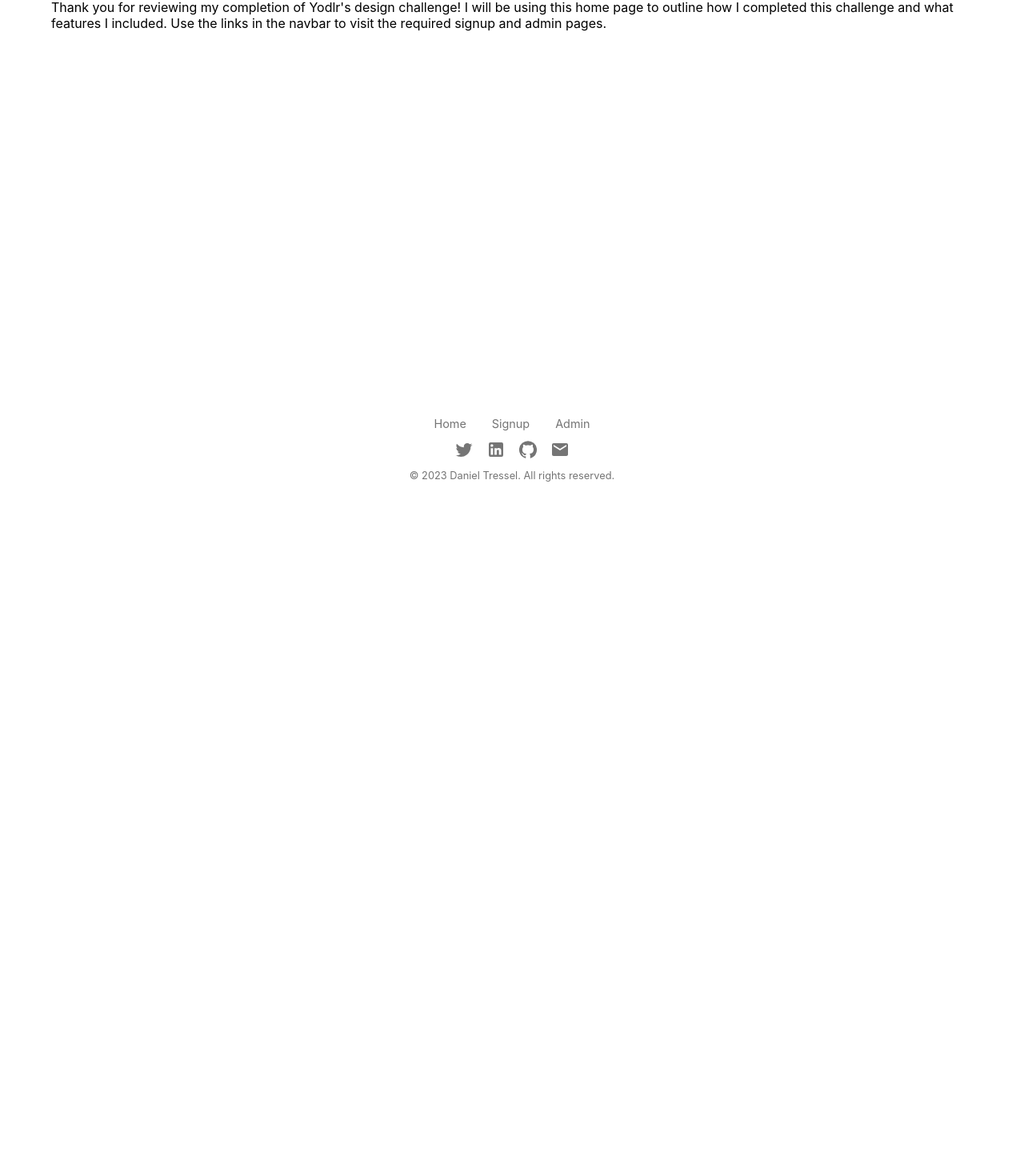
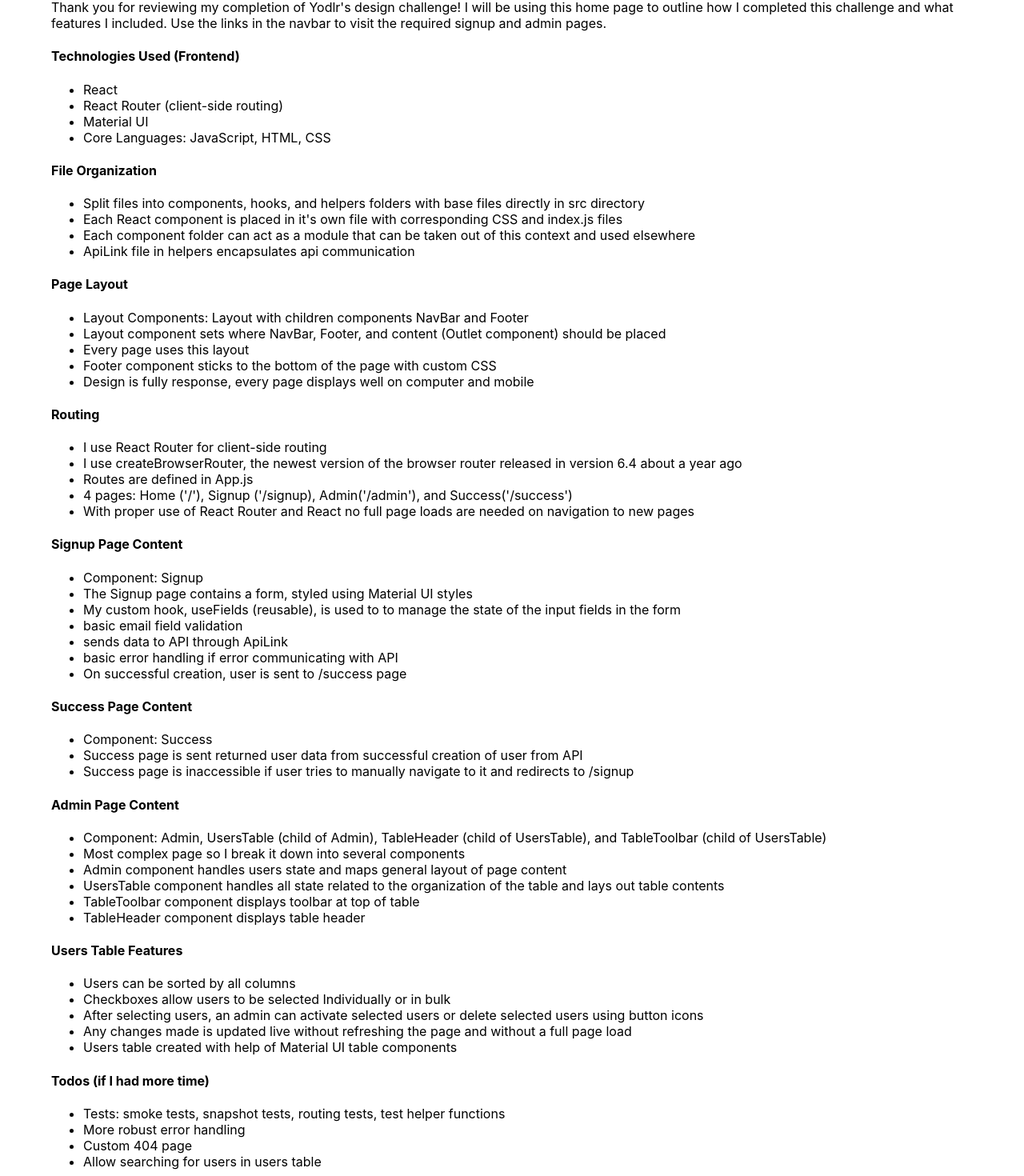
Before and after one commit to dtressel/49-3_Yodlr_Challenge_frontend, a React (Create React App) app: page / in a window 1280 px wide. Shown: the part 193-1663 px from the top of the page at 80% size. Before the commit the page ends 800 px from the top, so only its background shows below. Built offline with nearby package versions, Linux system fonts and the light colour scheme; no server answers.

Commit message:
finished outline

```diff
--- a/src/components/Home/Home.js
+++ b/src/components/Home/Home.js
@@ -10,6 +10,76 @@
       <div>
         Thank you for reviewing my completion of Yodlr's design challenge! I will be using this home page to outline how I completed this challenge and what features I included. Use the links in the navbar to visit the required signup and admin pages.
       </div>
+      <h4>Technologies Used (Frontend)</h4>
+      <ul>
+        <li>React</li>
+        <li>React Router (client-side routing)</li>
+        <li>Material UI</li>
+        <li>Core Languages: JavaScript, HTML, CSS</li>
+      </ul>
+      <h4>File Organization</h4>
+      <ul>
+        <li>Split files into components, hooks, and helpers folders with base files directly in src directory</li>
+        <li>Each React component is placed in it's own file with corresponding CSS and index.js files</li>
+        <li>Each component folder can act as a module that can be taken out of this context and used elsewhere</li>
+        <li>ApiLink file in helpers encapsulates api communication</li>
+      </ul>
+      <h4>Page Layout</h4>
+      <ul>
+        <li>Layout Components: Layout with children components NavBar and Footer</li>
+        <li>Layout component sets where NavBar, Footer, and content (Outlet component) should be placed</li>
+        <li>Every page uses this layout</li>
+        <li>Footer component sticks to the bottom of the page with custom CSS</li>
+        <li>Design is fully response, every page displays well on computer and mobile</li>
+      </ul>
+      <h4>Routing</h4>
+      <ul>
+        <li>I use React Router for client-side routing</li>
+        <li>I use createBrowserRouter, the newest version of the browser router released in version 6.4 about a year ago</li>
+        <li>Routes are defined in App.js</li>
+        <li>4 pages: Home ('/'), Signup ('/signup), Admin('/admin'), and Success('/success')</li>
+        <li>With proper use of React Router and React no full page loads are needed on navigation to new pages</li>
+      </ul>
+      <h4>Signup Page Content</h4>
+      <ul>
+        <li>Component: Signup</li>
+        <li>The Signup page contains a form, styled using Material UI styles</li>
+        <li>My custom hook, useFields (reusable), is used to to manage the state of the input fields in the form</li>
+        <li>basic email field validation</li>
+        <li>sends data to API through ApiLink</li>
+        <li>basic error handling if error communicating with API</li>
+        <li>On successful creation, user is sent to /success page</li>
+      </ul>
+      <h4>Success Page Content</h4>
+      <ul>
+        <li>Component: Success</li>
+        <li>Success page is sent returned user data from successful creation of user from API</li>
+        <li>Success page is inaccessible if user tries to manually navigate to it and redirects to /signup</li>
+      </ul>
+      <h4>Admin Page Content</h4>
+      <ul>
+        <li>Component: Admin, UsersTable (child of Admin), TableHeader (child of UsersTable), and TableToolbar (child of UsersTable)</li>
+        <li>Most complex page so I break it down into several components</li>
+        <li>Admin component handles users state and maps general layout of page content</li>
+        <li>UsersTable component handles all state related to the organization of the table and lays out table contents</li>
+        <li>TableToolbar component displays toolbar at top of table</li>
+        <li>TableHeader component displays table header</li>
+      </ul>
+      <h4>Users Table Features</h4>
+      <ul>
+        <li>Users can be sorted by all columns</li>
+        <li>Checkboxes allow users to be selected Individually or in bulk</li>
+        <li>After selecting users, an admin can activate selected users or delete selected users using button icons</li>
+        <li>Any changes made is updated live without refreshing the page and without a full page load</li>
+        <li>Users table created with help of Material UI table components</li>
+      </ul>
+      <h4>Todos (if I had more time)</h4>
+      <ul>
+        <li>Tests: smoke tests, snapshot tests, routing tests, test helper functions</li>
+        <li>More robust error handling</li>
+        <li>Custom 404 page</li>
+        <li>Allow searching for users in users table</li>
+      </ul>
     </div>
   )
 }
```
